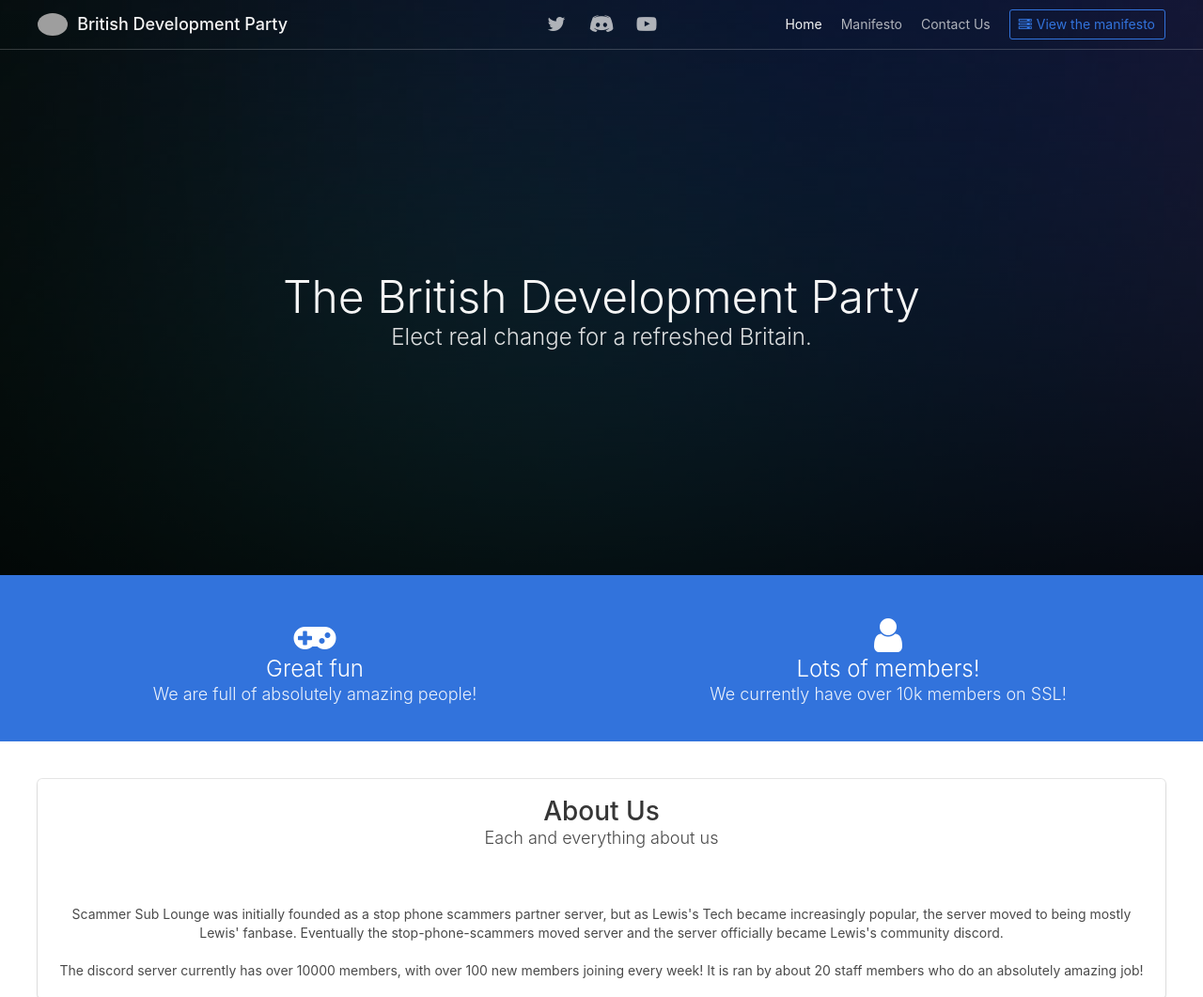
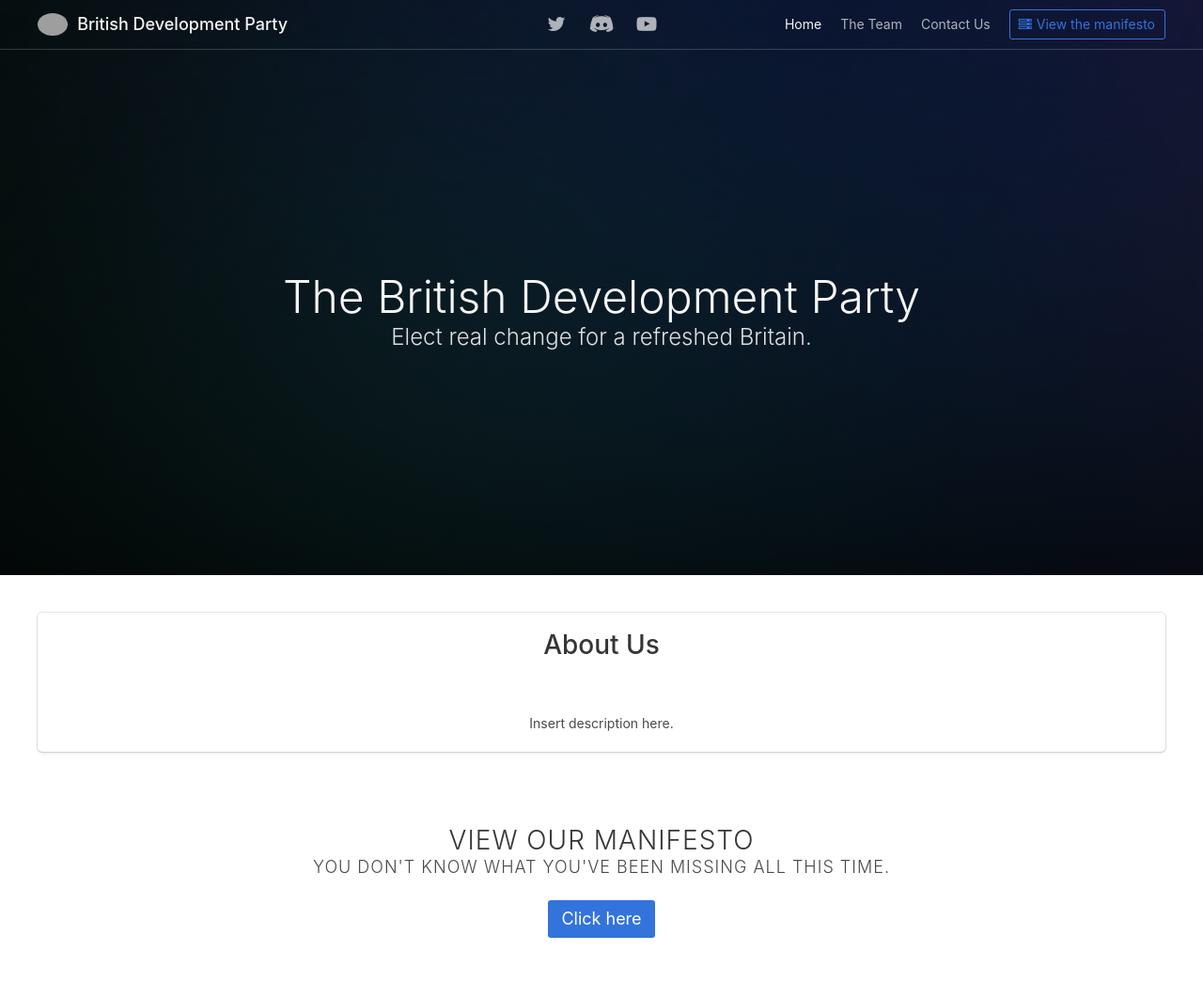
Before and after one commit to britishdevelopmentparty/britishdevelopmentparty.github.io, a plain HTML site: page index.html in a window 1280 px wide. Shown: the top 1061 px of the page at 94% size. Drawn offline with Linux system fonts and the light colour scheme; grey boxes are pictures that could not be loaded.

Commit message:
Update index.html

```diff
--- a/index.html
+++ b/index.html
@@ -69,7 +69,7 @@
                         Home
                     </a>
                     <a class="nav-item" href="staff.html">
-                        Manifesto
+                        The Team
                     </a>
                     <a class="nav-item" href="https://numbers.sslcommunity.io/">
                         Contact Us
@@ -99,29 +99,6 @@
     </div>
 </section>
 
-<section class="hero is-info is-small">
-    <div class="hero-body">
-        <div class="container">
-            <nav class="columns">
-                <div class="column has-text-centered">
-                        <span class="icon is-large">
-                            <i class="fa fa-gamepad" aria-hidden="true"></i>
-                        </span>
-                    <p class="title is-4">Great fun</p>
-                    <p class="subtitle">We are full of absolutely amazing people!</p>
-                </div>
-
-                <div class="column has-text-centered">
-                        <span class="icon is-large">
-                            <i class="fa fa-user" aria-hidden="true"></i>
-                        </span>
-                    <p class="title is-4">Lots of members!</p>
-                    <p class="subtitle">We currently have over 10k members on SSL!</p>
-                </div>
-            </nav>
-        </div>
-    </div>
-</section>
 
 <section id="about" class="section is-white">
     <div class="box container has-text-centered">
@@ -129,19 +106,10 @@
             <h1 class="title">
                 <strong>About Us</strong>
             </h1>
-            <h2 class="subtitle">
-                Each and everything about us
-            </h2>
         </div>
         <br><br><br>
         <p>
-            Scammer Sub Lounge was initially founded as a stop phone scammers partner server, but as Lewis's Tech became
-            increasingly popular, the server moved to being mostly Lewis'
-            fanbase. Eventually the stop-phone-scammers moved server and the server officially became Lewis's community
-            discord.
-            <br><br>
-            The discord server currently has over 10000 members, with over 100 new members joining every week! It is ran
-            by about 20 staff members who do an absolutely amazing job!
+            Insert description here.
         </p>
     </div>
 </section>
@@ -149,10 +117,10 @@
 <section class="section">
     <div class="container has-text-centered">
         <div class="heading">
-            <h1 class="title">Join us today!</h1>
+            <h1 class="title">View our manifesto</h1>
             <h2 class="subtitle">You don't know what you've been missing all this time.</h2>
         </div><br>
-        <a class="button is-medium is-info" href="https://discord.gg/ssl" target="_blank">Join today!</a>
+        <a class="button is-medium is-info" href="https://britishdevelopmentparty.github.io/manifesto.html" target="_blank">Click here</a>
     </div>
 </section>
 
```
